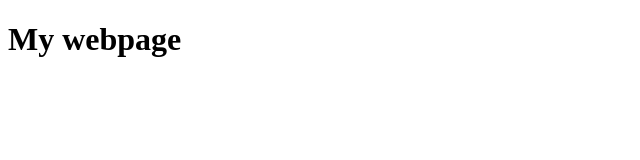
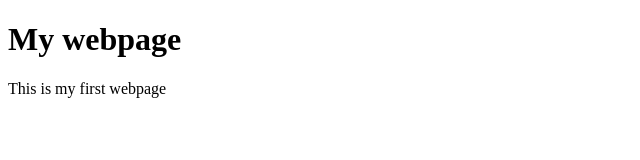
Before and after one commit to ashish-shinde03318/sit, a plain HTML site: page index.html in a window 1280 px wide. Shown: the whole page, without its empty margins (0-640 px from the left). Drawn offline with Linux system fonts and the light colour scheme.

Commit message:
Update index.html

```diff
--- a/index.html
+++ b/index.html
@@ -5,5 +5,6 @@
 </head>
 <body>
     <h1>My webpage</h1>
+    <p>This is my first webpage</p>
 </body>
 </html>
```
